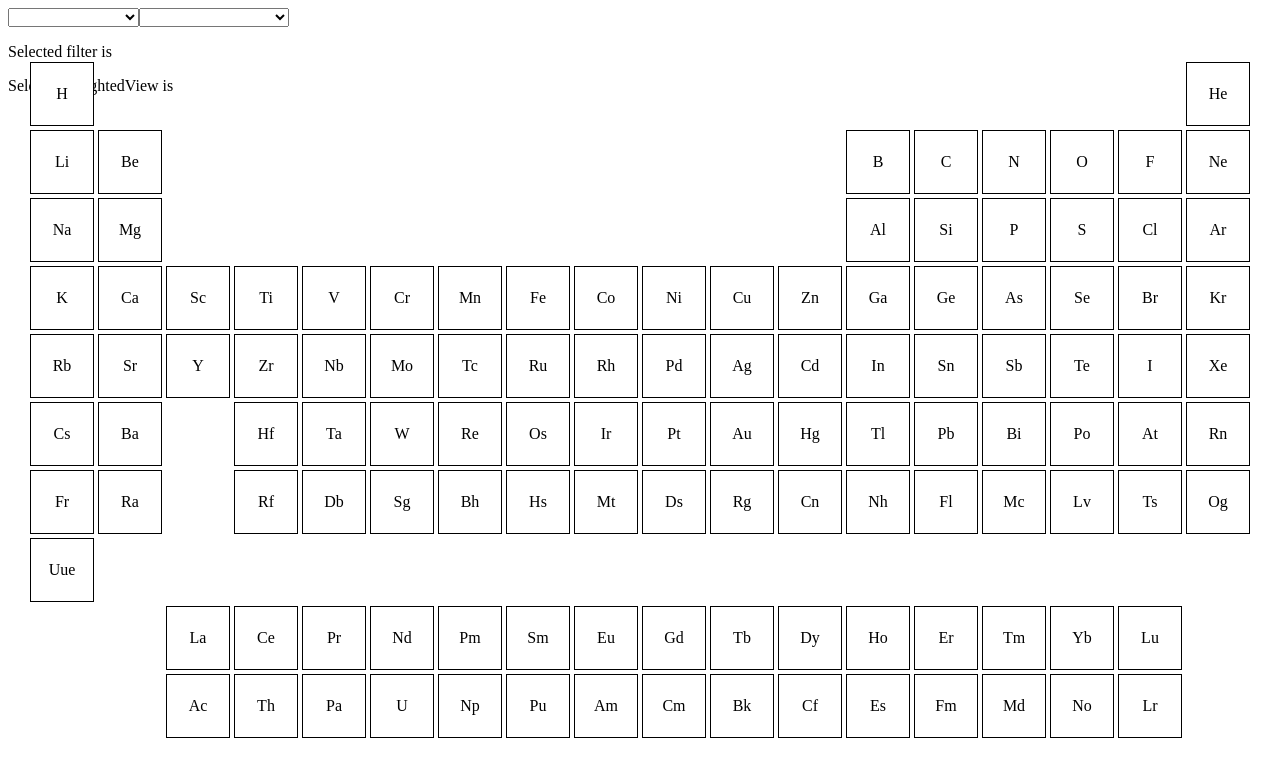
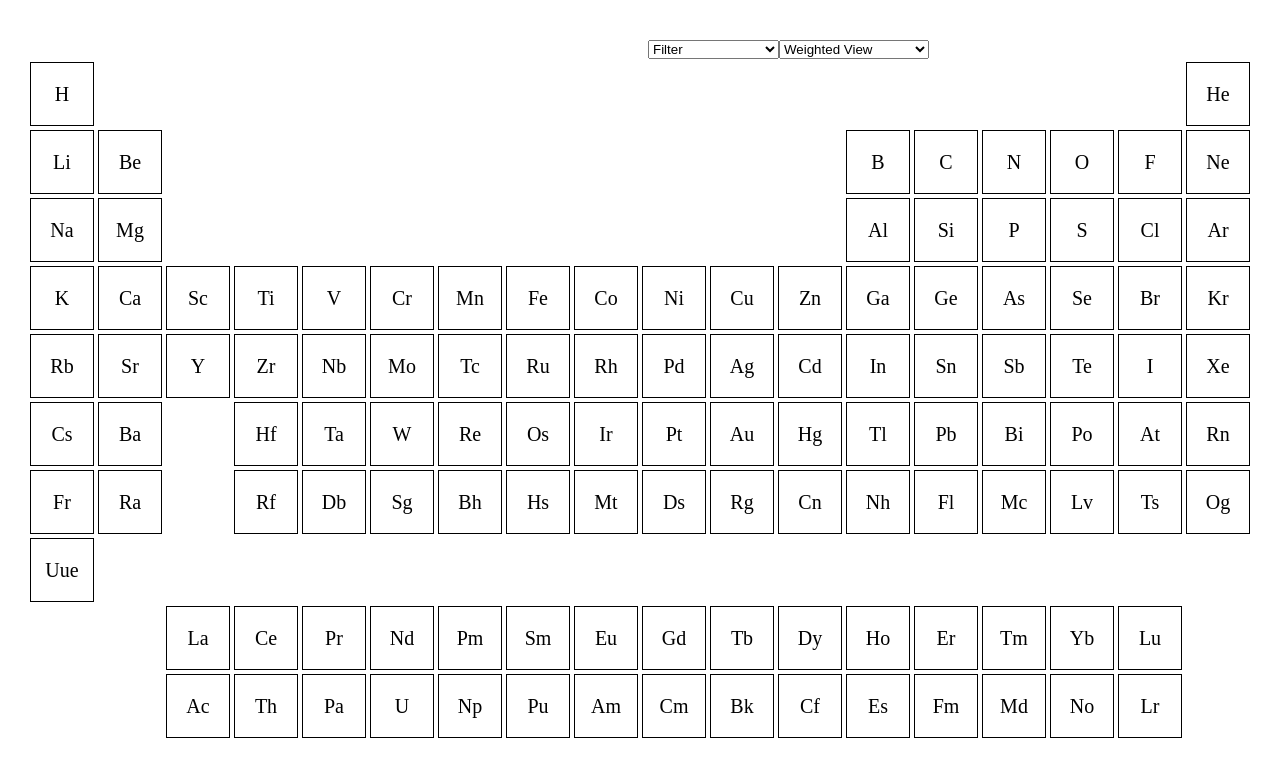
Before and after one commit to AlexRodgers11/PeriodicTableProject, a React app in the folder client/: page / in a window 1280 px wide. Shown: the top 776 px of the page. Built offline with nearby package versions, Linux system fonts and the light colour scheme.

Commit message:
tweak positioning and sizing of components; add functionality to close DataDisplay

```diff
--- a/client/src/App.css
+++ b/client/src/App.css
@@ -0,0 +1,8 @@
+.App {
+  display: flex;
+  flex-direction: column;
+  justify-content: center;
+  align-items: center;
+  height: 100vh;
+  width: 100vw;
+}
--- a/client/src/App.js
+++ b/client/src/App.js
@@ -3,20 +3,21 @@ import Controls from "./components/Controls/Controls";
 import Table from "./components/Table/Table";
 import DataDisplay from "./components/DataDisplay/DataDisplay";
 import { useDisplayedElement } from "./contexts/DisplayedElement";
+import "./App.css";
 
 function App() {
     const displayedElement = useDisplayedElement();
     return (
-        <>
+        <div className="App">
             {!displayedElement &&
-                <>
+                <div>
                     <Controls />
                     <Table />
-                </>
+                </div>
             }
 
             {displayedElement && <DataDisplay />}
-        </>
+        </div>
     )
 }
 
--- a/client/src/components/Controls/Controls.css
+++ b/client/src/components/Controls/Controls.css
@@ -0,0 +1,4 @@
+.Controls {
+  position: fixed;
+  top: 5%;
+}
--- a/client/src/components/Controls/Controls.js
+++ b/client/src/components/Controls/Controls.js
@@ -19,14 +19,14 @@ export default function Controls() {
     }
 
     return (
-        <div>
+        <div className="Controls">
             <select value={filter} onChange={handleFilterChange}>
-                <option value=""></option>
+                <option value="">Filter</option>
                 <option value="discovered-by">Discovered By</option>
                 <option value="discovery-decade">Discovery Decade</option>
             </select>
             <select value={weightedView} onChange={handleWeightedViewChange}>
-                <option value=""></option>
+                <option value="">Weighted View</option>
                 <option value="date-discovered">Date Discovered</option>
                 <option value="universal-percentage">Universal Percentage</option>
             </select>
--- a/client/src/components/DataDisplay/DataDisplay.css
+++ b/client/src/components/DataDisplay/DataDisplay.css
@@ -0,0 +1,7 @@
+.DataDisplay {
+  height: 60vh;
+  width: 60vw;
+  min-height: 500px;
+  min-width: 500px;
+  border: 1px solid black;
+}
--- a/client/src/components/DataDisplay/DataDisplay.js
+++ b/client/src/components/DataDisplay/DataDisplay.js
@@ -6,8 +6,13 @@ export default function DataDisplay() {
     const displayedElement = useDisplayedElement();
     const setDisplayedElement = useDisplayedElementUpdate();
 
+    const close = () => {
+        setDisplayedElement("");
+    }
+
     return (
-        <div>
+        <div className="DataDisplay">
+            <p onClick={close}>Close</p>
             <p>The displayed element is: {displayedElement}</p>
         </div>
     );
--- a/client/src/components/Element/Element.css
+++ b/client/src/components/Element/Element.css
@@ -7,6 +7,8 @@
   align-items: center;
   justify-content: center;
   cursor: pointer;
+  font-weight: 500;
+  font-size: 1.25rem;
 }
 
 .Element:hover {
--- a/client/src/components/Table/Table.js
+++ b/client/src/components/Table/Table.js
@@ -16,12 +16,8 @@ export default function Table(props) {
     const weightedView = useWeightedView();
 
     return (
-        <div>
-            <p>Selected filter is {filter}</p>
-            <p>Selected weightedView is {weightedView}</p>
-            <div className="Table">
-                {elements.map(element => <Element className="Element" element={element} />)}
-            </div>
+        <div className="Table">
+            {elements.map(element => <Element className="Element" element={element} />)}
         </div>
     );
 }
```
